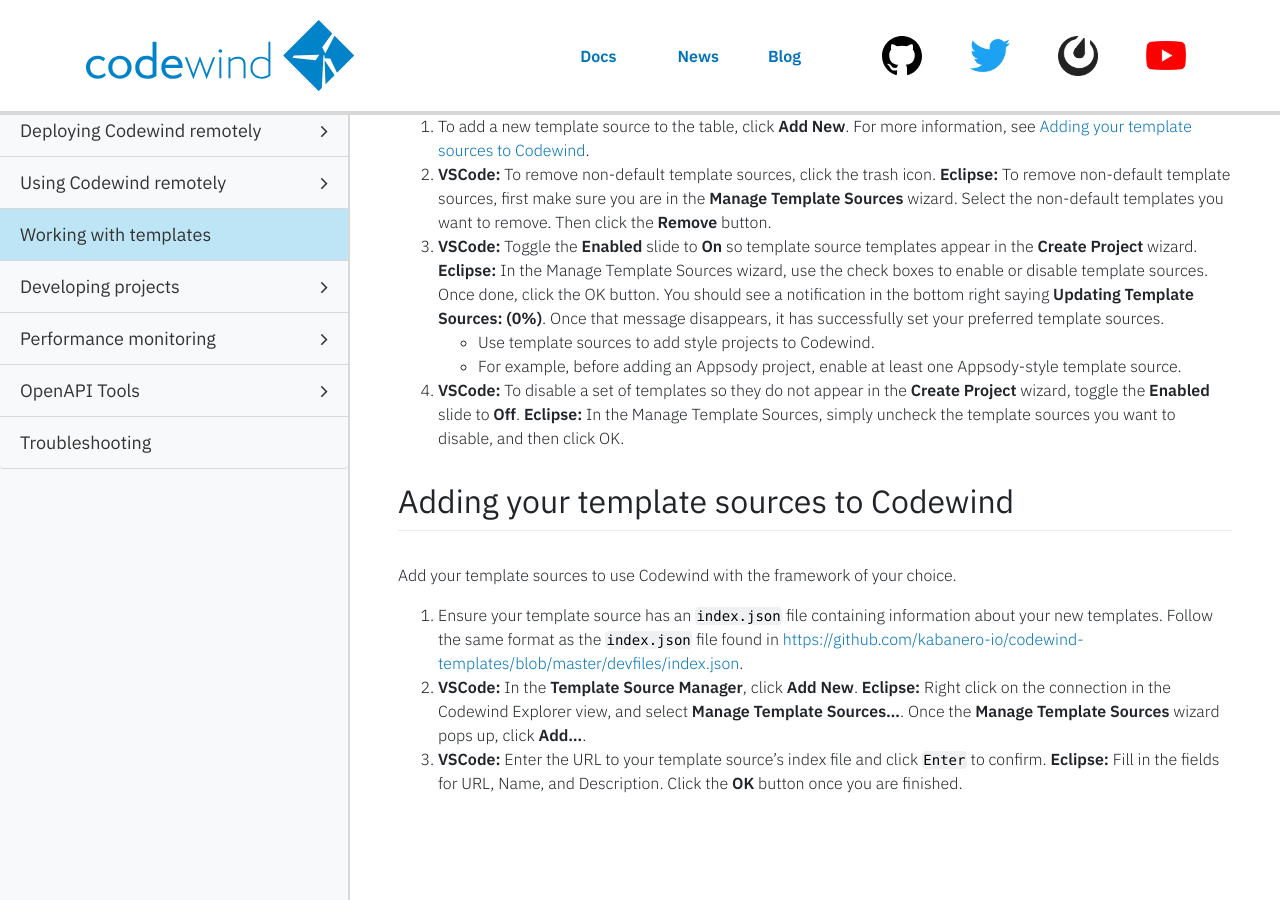
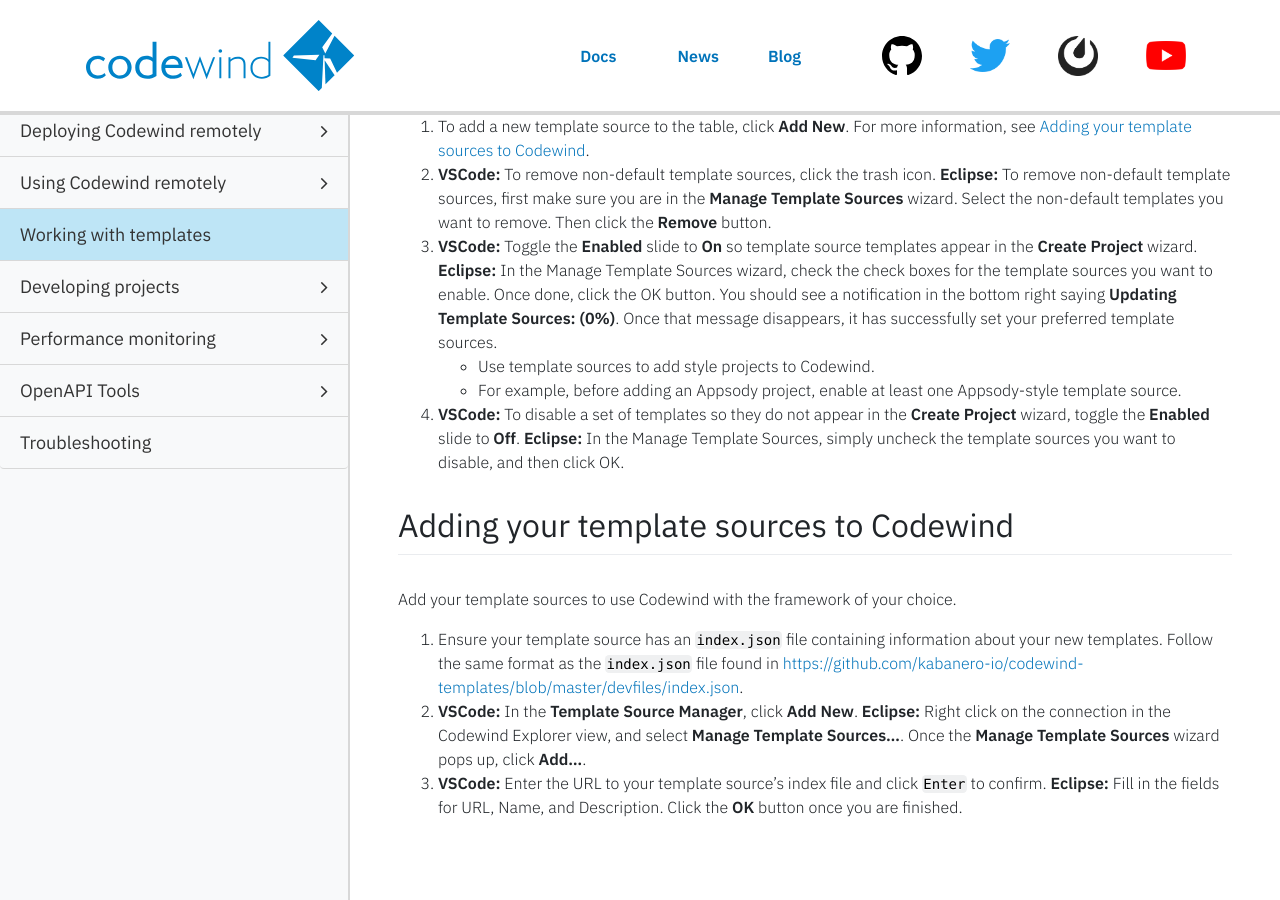
Before and after one commit to eclipse-archived/codewind-docs, a Jekyll site: the page built from docs/_documentations/workingwithtemplates.md, in a window 1280 px wide and 900 px high, scrolled down 895 px. Built offline with Jekyll 4.4.1, drawn with Linux system fonts in a browser that asks for light colours; nearby versions of some CDN libraries; comment, search, counter and statistics services are not loaded.

Commit message:
Update workingwithtemplates.md

```diff
--- a/docs/_documentations/workingwithtemplates.md
+++ b/docs/_documentations/workingwithtemplates.md
@@ -36,7 +36,7 @@ Use the **Template Source Manager** to perform the following actions:
 2. **VSCode:** To remove non-default template sources, click the trash icon.
    **Eclipse:** To remove non-default template sources, first make sure you are in the **Manage Template Sources** wizard. Select the non-default templates you want to remove. Then click the **Remove** button.
 3. **VSCode:** Toggle the **Enabled** slide to **On** so template source templates appear in the **Create Project** wizard.
-   **Eclipse:** In the Manage Template Sources wizard, use the check boxes to enable or disable template sources. Once done, click the OK button. You should see a notification in the bottom right saying **Updating Template Sources: (0%)**. Once that message disappears, it has successfully set your preferred template sources.
+   **Eclipse:** In the Manage Template Sources wizard, check the check boxes for the template sources you want to enable. Once done, click the OK button. You should see a notification in the bottom right saying **Updating Template Sources: (0%)**. Once that message disappears, it has successfully set your preferred template sources.
    * Use template sources to add style projects to Codewind.
    * For example, before adding an Appsody project, enable at least one Appsody-style template source.
 4. **VSCode:** To disable a set of templates so they do not appear in the **Create Project** wizard, toggle the **Enabled** slide to **Off**.
```
